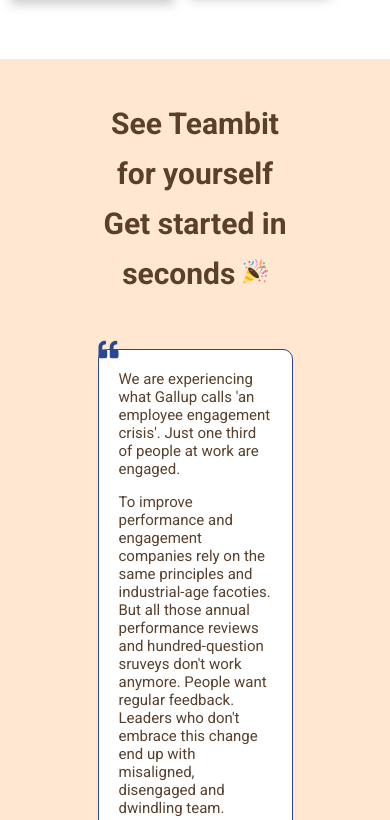
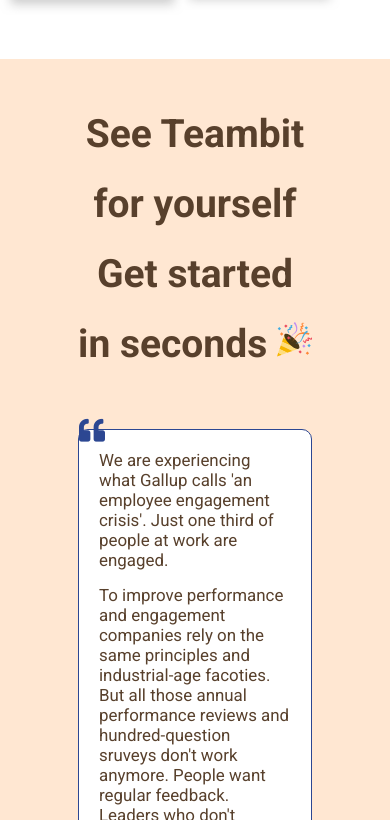
Before and after one commit to Emilio994/node-sass-teambit, a website: page index.html in a window 390 px wide. Shown: the part 7019-7839 px from the top of the page. Drawn offline with Linux system fonts and the light colour scheme.

Commit message:
MQ 3rd Section

```diff
--- a/my_app.scss
+++ b/my_app.scss
@@ -39,6 +39,7 @@
     @include mq_mobile_head;
     @include mq_firstSection;
     @include mq_secondSection;
+    @include mq_thirdSection;
 
     //
     @include big_title();
--- a/partials/_msbreakpoints.scss
+++ b/partials/_msbreakpoints.scss
@@ -112,3 +112,58 @@
         }
     }
 }
+
+// Section 3
+@mixin mq_thirdSection {
+    @media screen and (max-width: 900px) {
+        main {
+            section:last-child {
+                .section_wrapper {
+                    width: 60%;
+                    .title_row {
+                        h1 {
+                            font-size: $mq_leadTitle;
+                            line-height: 70px;
+                            img {
+                                width: 35px;
+                            }
+                        }
+                    }
+                    .content_row {
+                        .co_founders {
+                            p {
+                                font-size: $mq_smallerText;
+                            }
+                            .profile_wrapper {
+                                .profile_pictures {
+                                    img {
+                                        width: 70px;
+                                    };
+                                }
+                                .profile_names {
+                                    h4 {
+                                        font-size: $mq_smallerText;
+                                    }
+                                }
+                            }
+                            i {
+                                font-size: $mq_biggerText;
+                            }
+                        }
+                        .sign_up_row {
+                            .blue_btn {
+                                font-size: $mq_baseFontSize;
+                            }
+                            span {
+                                font-size: $mq_baseFontSize;
+                            }
+                            p:last-child {
+                                font-size: $mq_baseFontSize;
+                            }
+                        }
+                    }
+                }
+            }
+        }
+    }
+}
```
Also changed, not shown: css/my_app.css.
